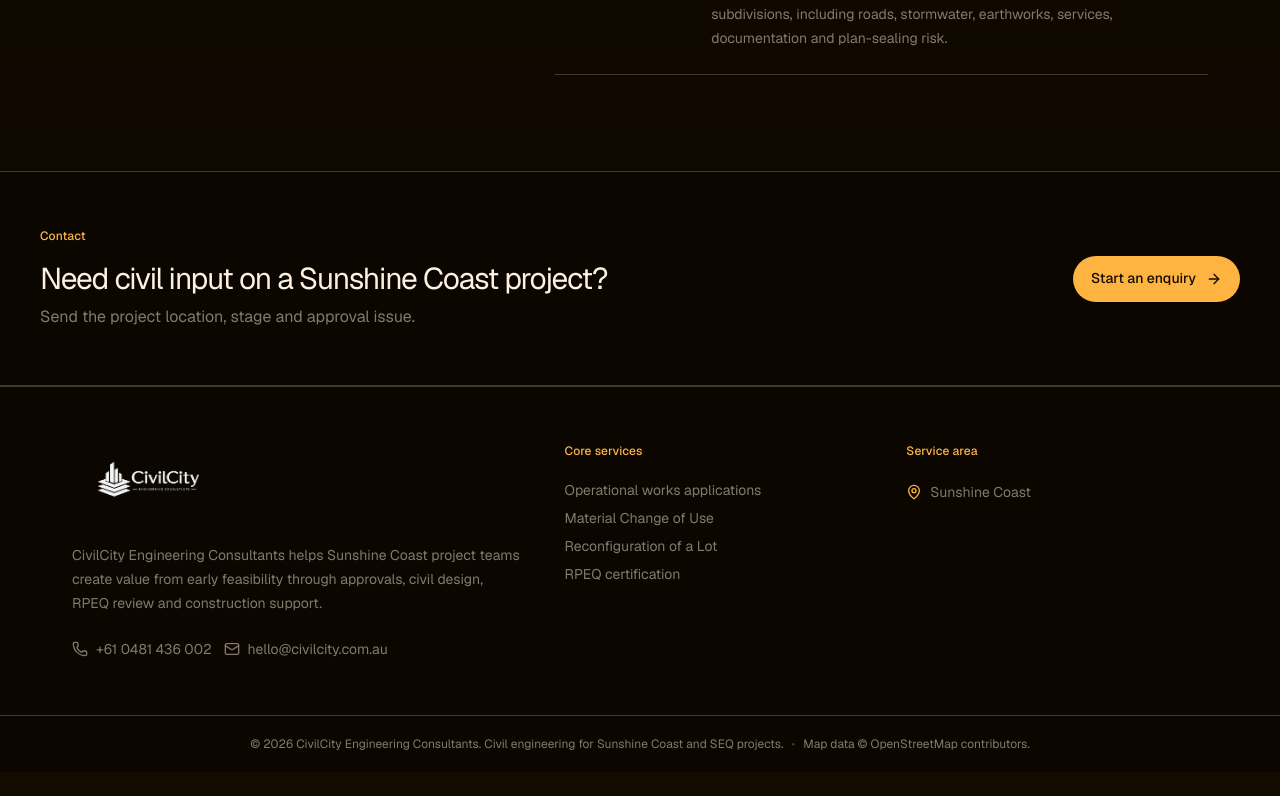
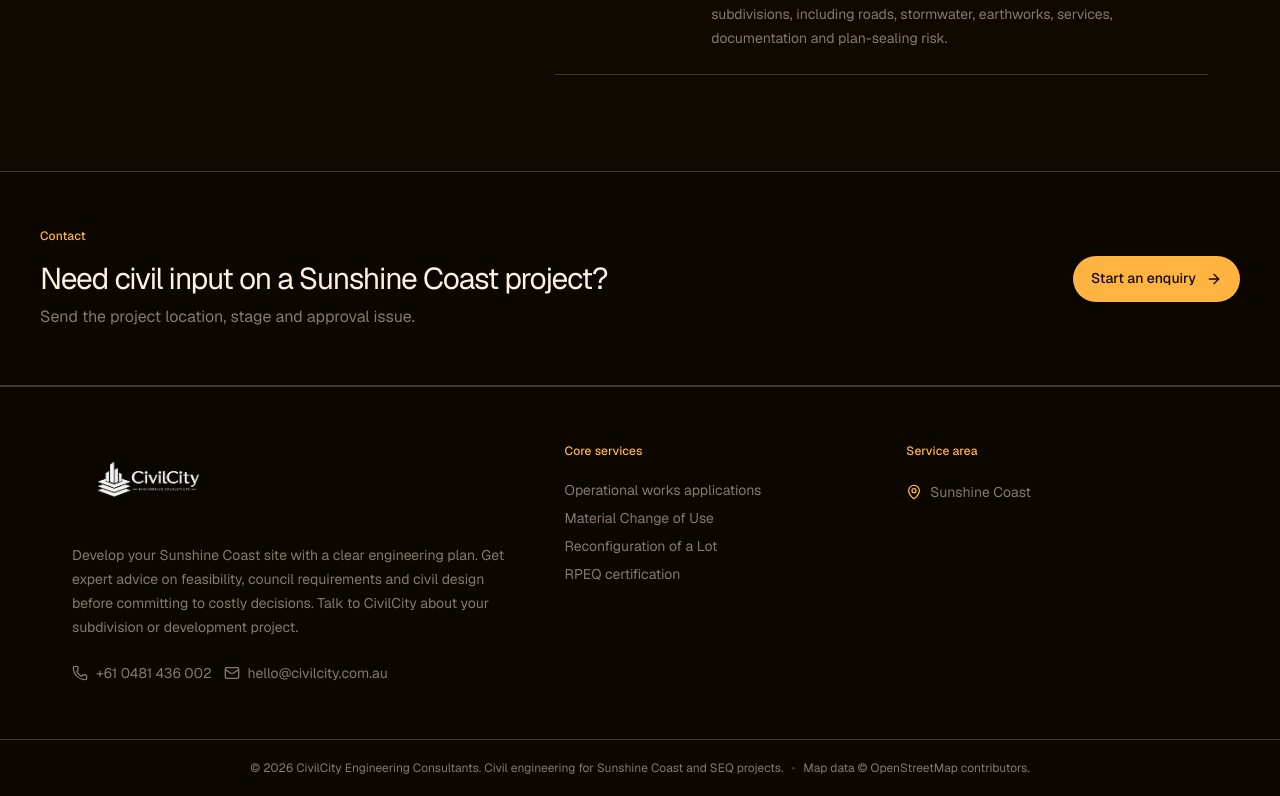
Before and after one commit to jhcramos/civilcity, a Next.js app: page / in a window 1280 px wide. Shown: the part 5215-6011 px from the top of the page. Before the commit the page ends 5987 px from the top, so only its background shows below. Built offline with nearby package versions, Linux system fonts and the light colour scheme.

Commit message:
Make footer copy focused on development enquiries (#2)

```diff
--- a/src/components/layout.tsx
+++ b/src/components/layout.tsx
@@ -34,8 +34,9 @@
         <div>
           <Logo />
           <p className="mt-5 max-w-md text-sm leading-6 text-driftwood">
-            CivilCity Engineering Consultants helps Sunshine Coast project teams create value
-            from early feasibility through approvals, civil design, RPEQ review and construction support.
+            Develop your Sunshine Coast site with a clear engineering plan. Get expert advice
+            on feasibility, council requirements and civil design before committing to costly
+            decisions. Talk to CivilCity about your subdivision or development project.
           </p>
           <div className="mt-6 flex flex-wrap gap-3 text-sm text-driftwood">
             <a className="inline-flex items-center gap-2 hover:text-amber-forge" href={`tel:${site.phone.replace(/\s/g, "")}`}>
```
